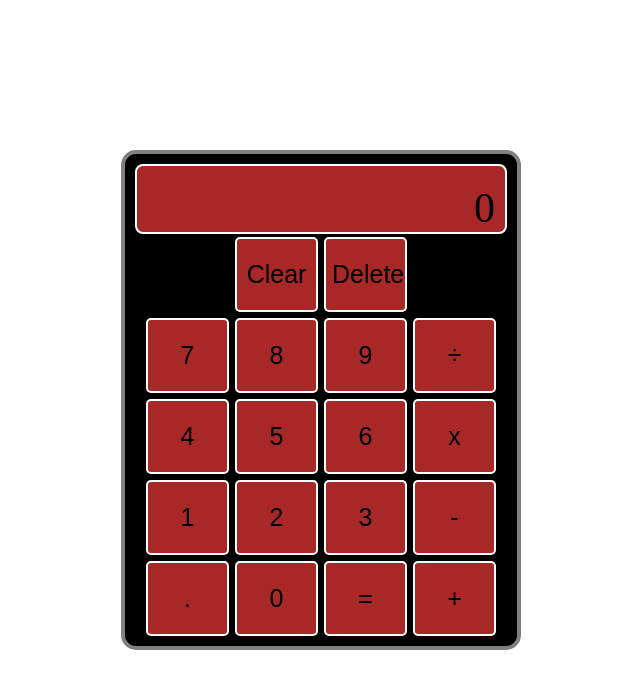
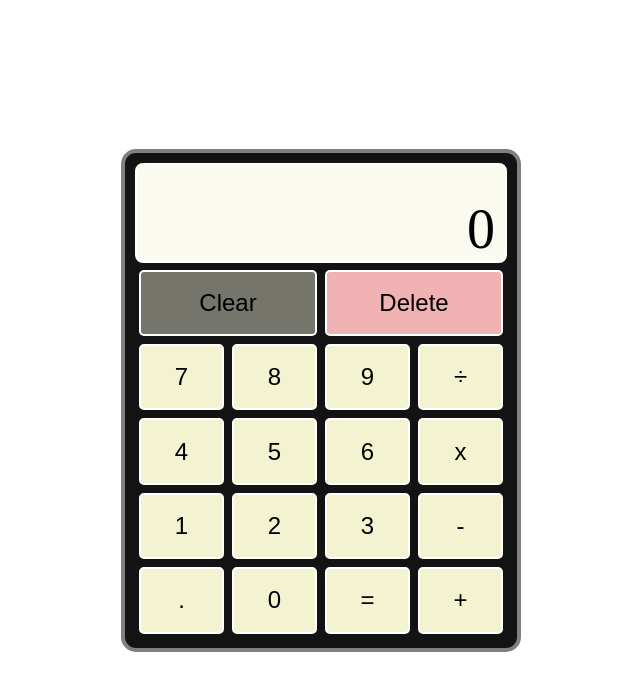
Before and after one commit to Gani122/calculator, a plain HTML site: page index.html in a window 1280 px wide. Shown: the whole page, without its empty margins (319-959 px from the left). Drawn offline with Linux system fonts and the light colour scheme.

Commit message:
Round to 5 decimal places, color changes

```diff
--- a/index.html
+++ b/index.html
@@ -37,7 +37,7 @@
                 <button id="operator" class="-">-</button>
             </div>
             <div class="row">
-                <button class=".">.</button>
+                <button class="decimal">.</button>
                 <button id="num" class="0">0</button>
                 <button class="=">=</button>
                 <button id="operator" class="+">+</button>
--- a/script.js
+++ b/script.js
@@ -28,7 +28,7 @@ function operate(num1,operator,num2) {
     else if(operator === "/") {
         answer = divide(num1,num2);
     }
-    return answer;
+    return +answer.toFixed(5);
 }
 
 
@@ -86,7 +86,6 @@ buttons.forEach((button) => {
             allowMore = false;
         }
 
-
         if(button.getAttribute('class') === "clear") {
             solutionField.textContent = "0";
             fullDisplay.textContent = "";
--- a/style.css
+++ b/style.css
@@ -10,9 +10,9 @@ html, body {
 }
 
 #calculator {
-    height: 500px;
+    height: 503px;
     width: 400px;
-    background-color: black;
+    background-color: rgb(19, 19, 19);
     border-radius: 15px;
     display: flex;
     flex-direction: column;
@@ -24,7 +24,6 @@ html, body {
 
 .display,
 button {
-    background-color: #a82727;
     border: solid 2px white;
 }
 
@@ -34,6 +33,8 @@ button {
     border-radius: 8px;
     display: flex;
     flex-direction: column;
+    margin-bottom: 3px;
+    background-color: rgb(250, 250, 241);
 }
 
 .fullOp,
@@ -46,24 +47,41 @@ button {
 }
 
 .fullOp {
-    height: 18px;
-    font-size: 16px;
+    height: 32px;
+    font-size: 20px;
 }
 
 .answer {
-    font-size: 42px;
+    font-size: 56px;
 }
 
 .row {
     display: flex;
     justify-content: space-between;
+    width: 100%;
     flex: 1;
 }
 
 button {
-    width: 83px;
-    height: 75px;
+    display: flex;
+    flex: 1 1 0;
+    justify-content: center;
+    align-items: center;
     border-radius: 5px;
-    font-size: 25px;
-    margin: 3px;
+    font-size: 24px;
+    margin: 4px;
+    background-color:rgb(243, 243, 209);
+    outline: none;
 }
+
+.clear {
+    background-color: rgb(117, 117, 107);
+}
+
+.delete {
+    background-color: rgb(240, 178, 178);
+}
+
+button:hover {
+    filter: brightness(85%);
+}
```
